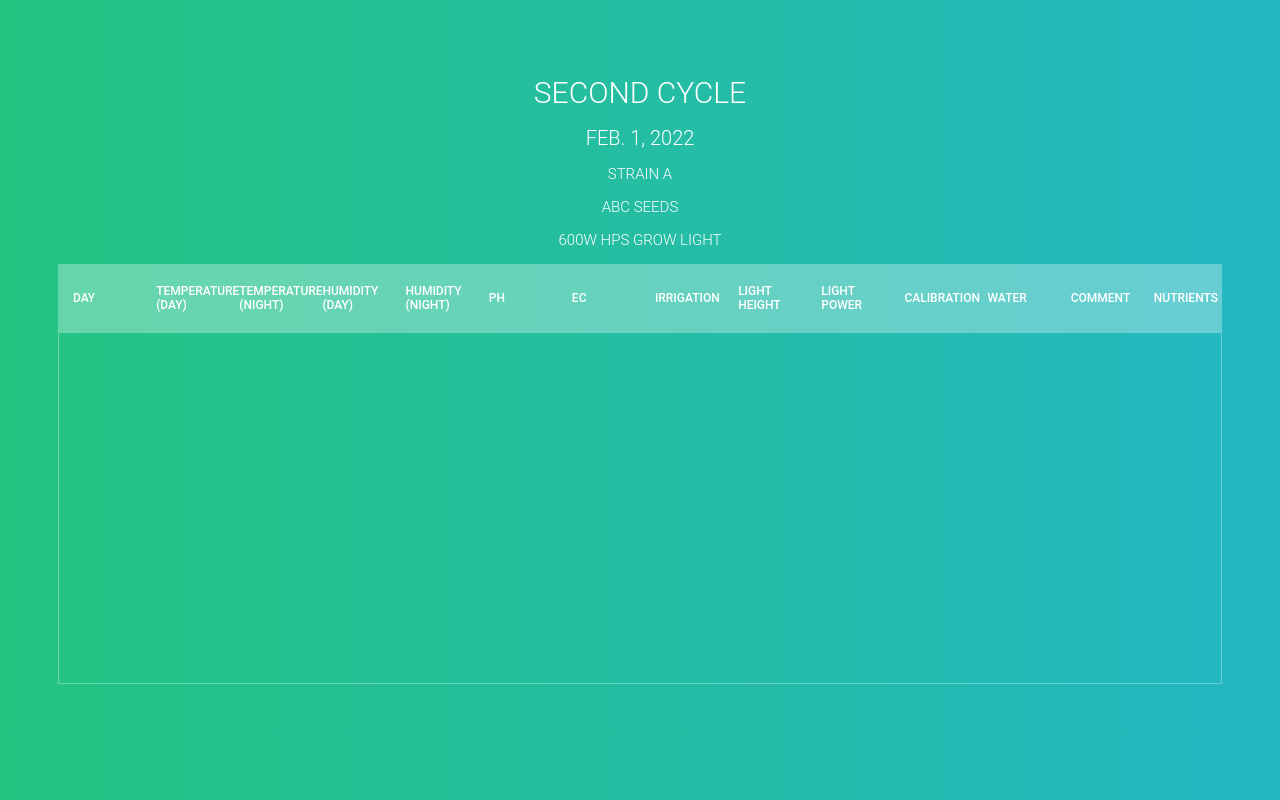
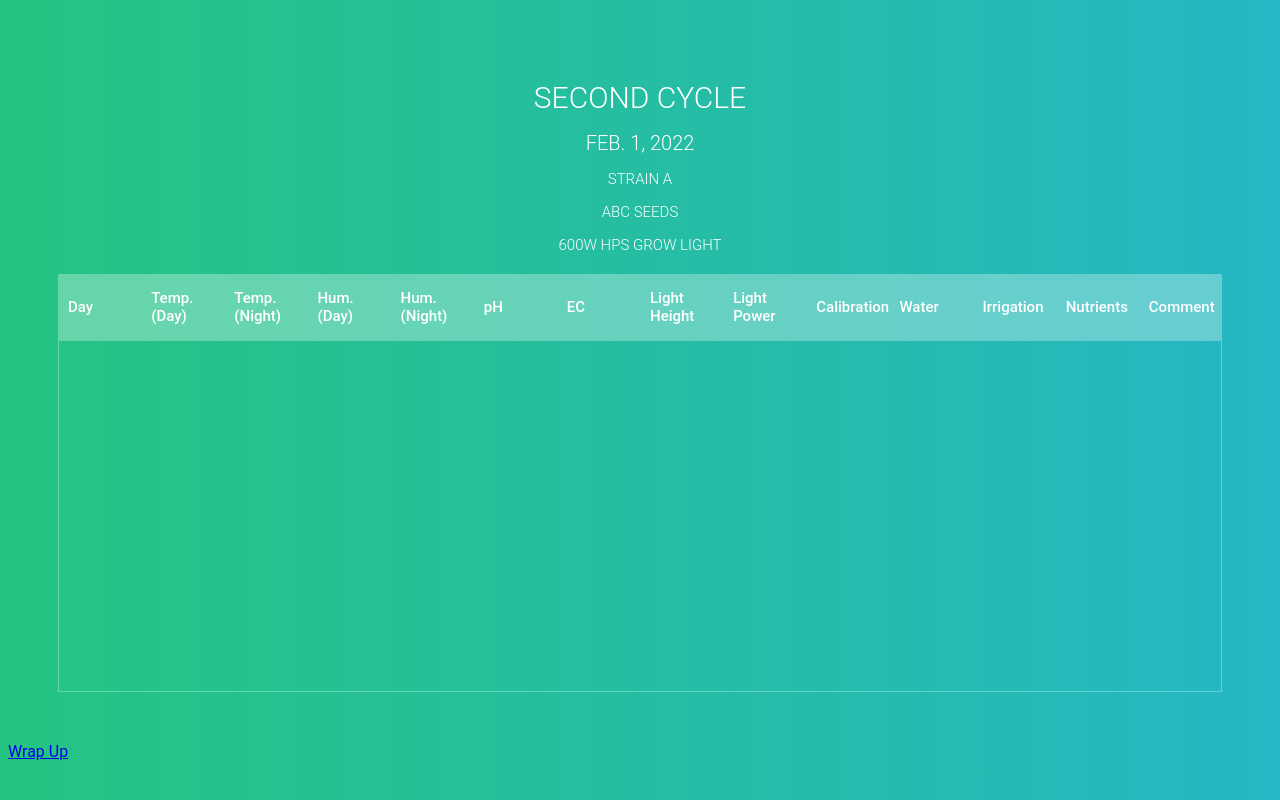
Before and after one commit to co01l3r/grow_log, a Django app: page /record/2/ in a window 1280 px wide. Run offline with Django 4.2, Linux system fonts and the light colour scheme; data comes from the database, SQL or seed files in the repository; both versions use the stored data as it was after the commit; lists and menus that the app fills with data are empty.

```diff
--- a/records/templates/records/record.html
+++ b/records/templates/records/record.html
@@ -17,19 +17,19 @@
       <thead>
       <tr>
         <th>Day</th>
-        <th>Temperature (Day)</th>
-        <th>Temperature (Night)</th>
-        <th>Humidity (Day)</th>
-        <th>Humidity (Night)</th>
+        <th>Temp. (Day)</th>
+        <th>Temp. (Night)</th>
+        <th>Hum. (Day)</th>
+        <th>Hum. (Night)</th>
         <th>pH</th>
         <th>EC</th>
-        <th>Irrigation</th>
         <th>Light Height</th>
         <th>Light Power</th>
         <th>Calibration</th>
         <th>Water</th>
+        <th>Irrigation</th>
+        <th>Nutrients</th>
         <th>Comment</th>
-        <th>Nutrients</th>
       </tr>
       </thead>
     </table>
@@ -47,12 +47,11 @@
         <td>{{ log.humidity_night }}</td>
         <td>{{ log.ph }}</td>
         <td>{{ log.ec }}</td>
-        <td>{{ log.irrigation }}</td>
         <td>{{ log.light_height }}</td>
         <td>{{ log.light_power }}</td>
         <td>{{ log.calibration }}</td>
         <td>{{ log.water }}</td>
-        <td>{{ log.comment }}</td>
+        <td>{{ log.irrigation }}</td>
         <td>
           <div>
             <ul>
@@ -62,6 +61,7 @@
             </ul>
           </div>
         </td>
+        <td>{{ log.comment|truncatewords:10 }}</td>
       </tr>
       {% endif %}
       {% endfor %}
@@ -70,6 +70,13 @@
   </div>
 </section>
 
+{% if avg_day_temp %}
+    <p>The average day temperature in veg phase is: {{ avg_day_temp|floatformat:2 }}</p>
+{% else %}
+    <p></p>
+{% endif %}
+<a href="{% url 'phase_summary' pk=cycle.id %}">Wrap Up</a>
+
 {% endblock %}
 </body>
 </html>
--- a/records/urls.py
+++ b/records/urls.py
@@ -6,6 +6,7 @@ from django.conf.urls.static import static
 urlpatterns = [
     path('', views.records, name='records'),
     path('record/<str:pk>/', views.record, name='record'),
+    path('record/phase_summary/<str:pk>/', views.phase_summary, name='phase_summary'),
 ]
 
 urlpatterns += static(settings.MEDIA_URL, document_root=settings.MEDIA_ROOT)
--- a/records/views.py
+++ b/records/views.py
@@ -1,5 +1,6 @@
 from django.shortcuts import render, get_object_or_404
 from .models import Cycle, Log, Nutrient, NutrientLog
+from .utils import calculate_average_veg_temp
 from .forms import CycleForm
 
 
@@ -14,3 +15,11 @@ def record(request, pk):
 
     context = {'cycle': cycle, 'logs': logs}
     return render(request, 'records/record.html', context)
+
+
+def phase_summary(request, pk):
+    cycle = Cycle.objects.get(id=pk)
+    avg_day_temp = calculate_average_veg_temp(cycle)
+
+    context = {'cycle': cycle, 'avg_day_temp': avg_day_temp}
+    return render(request, 'records/record.html', context)
--- a/static/styles/app.css
+++ b/static/styles/app.css
@@ -32,6 +32,7 @@ table{
  }
 
 .cycle-info{
+  padding: 5px;
   text-align: left;
   color: #fff;
   overflow-x:auto;
@@ -44,19 +45,18 @@ table{
   border: 1px solid rgba(255,255,255,0.3);
 }
 th{
-  padding: 20px 15px;
+  padding: 15px 10px;
   text-align: left;
   font-weight: 500;
-  font-size: 12px;
+  font-size: 15px;
   color: #fff;
-  text-transform: uppercase;
 }
 td{
-  padding: 15px;
+  padding: 5px;
   text-align: left;
   vertical-align:middle;
-  font-weight: 300;
-  font-size: 12px;
+  font-weight: 400;
+  font-size: 13px;
   color: #fff;
   border-bottom: solid 1px rgba(255,255,255,0.1);
 }
```
Also changed, not shown: records/tests/test_models.py (+1 -1 lines), records/tests/test_utils.py (added, +22 -0 lines), records/utils.py (+12 -1 lines), db.sqlite3.
